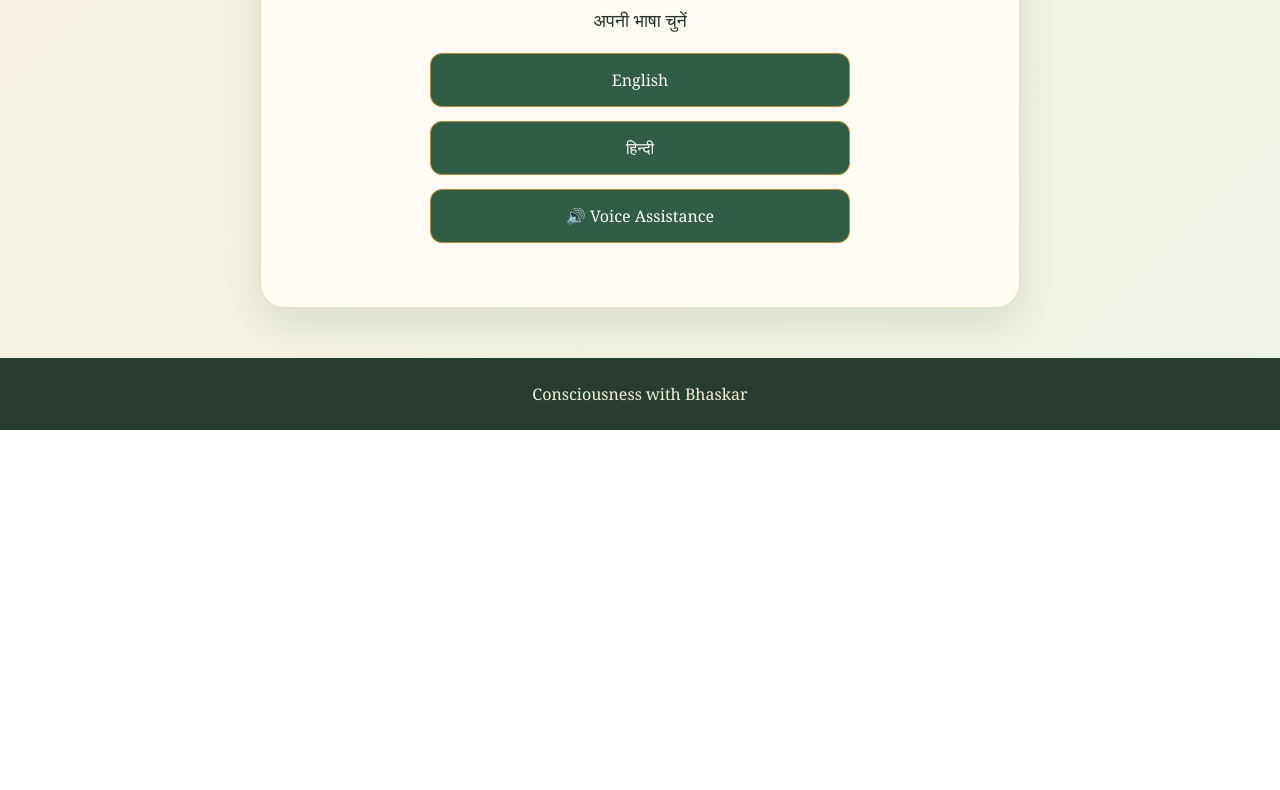
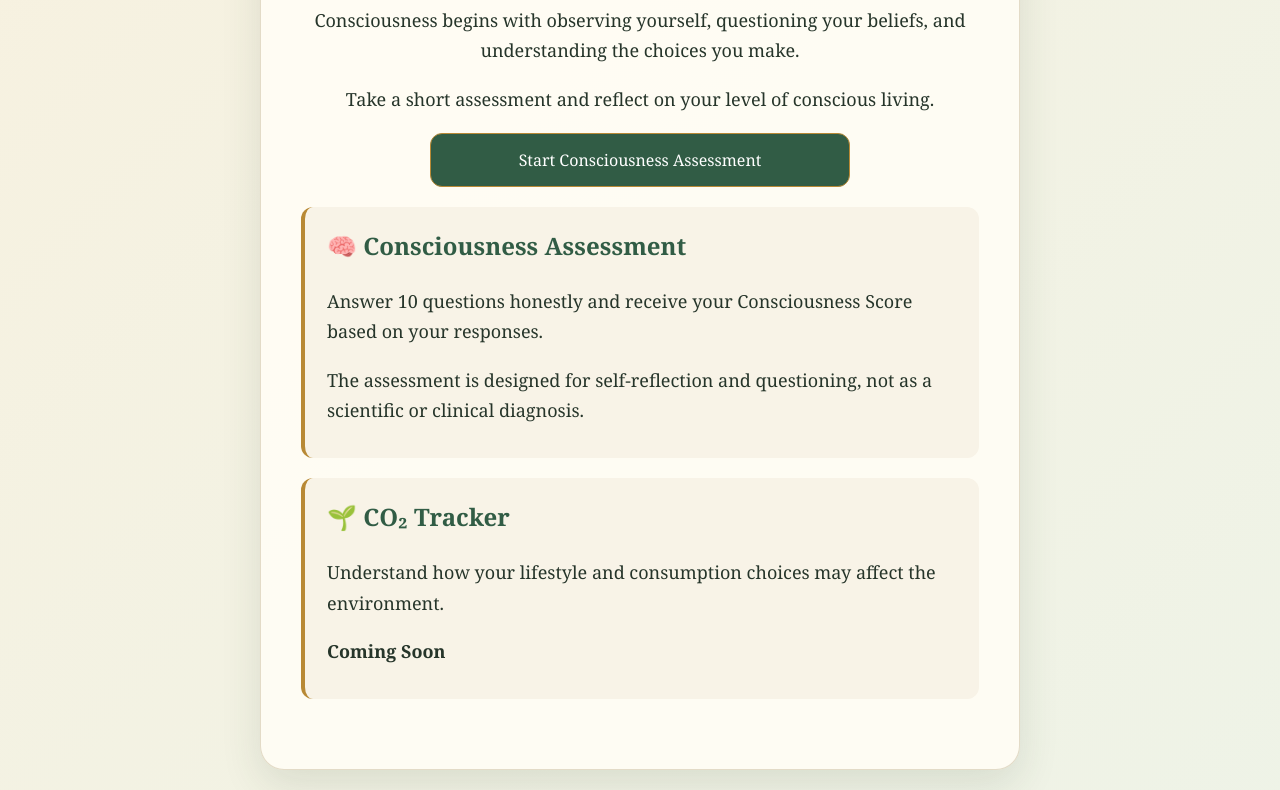
Before and after one commit to bhaskar-advait/Consciousness-Co2-Tracker, a plain HTML site: page index.html in a window 1280 px wide. Shown: the part 411-1201 px from the top of the page. Before the commit the page ends 841 px from the top, so only its background shows below. Drawn offline with Linux system fonts and the light colour scheme.

Commit message:
Update index.html

```diff
--- a/index.html
+++ b/index.html
@@ -12,6 +12,8 @@
 
 <body>
 
+    <!-- HEADER -->
+
     <header>
         <h1>Consciousness with Bhaskar</h1>
 
@@ -21,35 +23,85 @@
         </p>
     </header>
 
+
+    <!-- MAIN CONTENT -->
+
     <main>
 
         <section class="hero">
 
-            <h2>Choose Your Language</h2>
+            <h2>
+                Begin Your Journey of Self-Understanding
+            </h2>
 
             <p>
-                अपनी भाषा चुनें
+                Consciousness begins with observing yourself,
+                questioning your beliefs, and understanding
+                the choices you make.
             </p>
 
-            <button onclick="selectLanguage('en')">
-                English
+            <p>
+                Take a short assessment and reflect on
+                your level of conscious living.
+            </p>
+
+            <button onclick="showLanguageSelection()">
+                Start Consciousness Assessment
             </button>
 
-            <button onclick="selectLanguage('hi')">
-                हिन्दी
-            </button>
 
-            <button onclick="selectLanguage('voice')">
-                🔊 Voice Assistance
-            </button>
+            <!-- ABOUT -->
+
+            <div class="review-question">
+
+                <h3>🧠 Consciousness Assessment</h3>
+
+                <p>
+                    Answer 10 questions honestly and receive
+                    your Consciousness Score based on your responses.
+                </p>
+
+                <p>
+                    The assessment is designed for
+                    self-reflection and questioning,
+                    not as a scientific or clinical diagnosis.
+                </p>
+
+            </div>
+
+
+            <!-- CO2 TRACKER -->
+
+            <div class="review-question">
+
+                <h3>🌱 CO₂ Tracker</h3>
+
+                <p>
+                    Understand how your lifestyle and
+                    consumption choices may affect the environment.
+                </p>
+
+                <p>
+                    <strong>Coming Soon</strong>
+                </p>
+
+            </div>
 
         </section>
 
     </main>
 
+
+    <!-- FOOTER -->
+
     <footer>
-        <p>Consciousness with Bhaskar</p>
+
+        <p>
+            Consciousness with Bhaskar
+        </p>
+
     </footer>
+
 
     <script src="script.js"></script>
 
```
